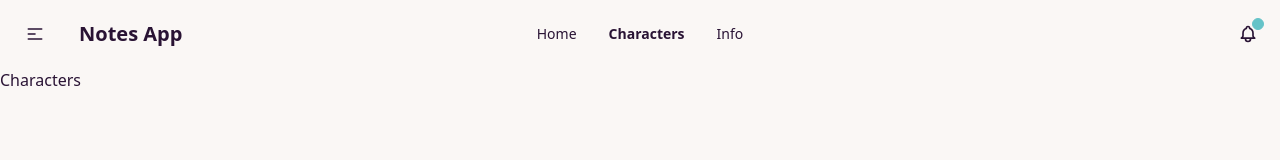
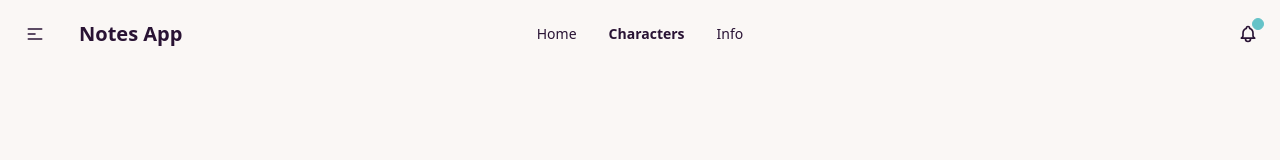
Before and after one commit to pbn102/kokomi-gg, a React (Vite) app: page /characters in a window 1280 px wide. Shown: the top 160 px of the page. Built offline with nearby package versions, Linux system fonts and the light colour scheme.

Commit message:
Testing web API

```diff
--- a/src/Pages/Characters/Characters.tsx
+++ b/src/Pages/Characters/Characters.tsx
@@ -1,5 +1,14 @@
-function Characters() {
-  return <div>Characters</div>;
+import { useEffect } from "react";
+
+const Characters = () => {
+  let content;
+  useEffect(() => {
+
+  }, [])
+
+  return (
+  <div>{content}</div>
+  );
 }
 
 export default Characters;
```
